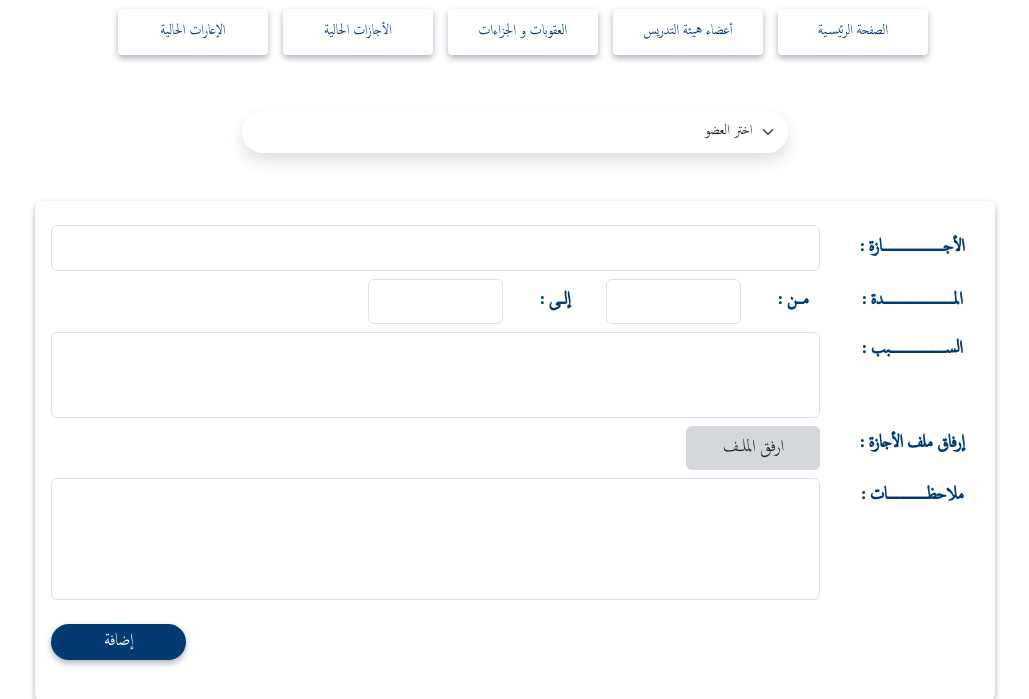
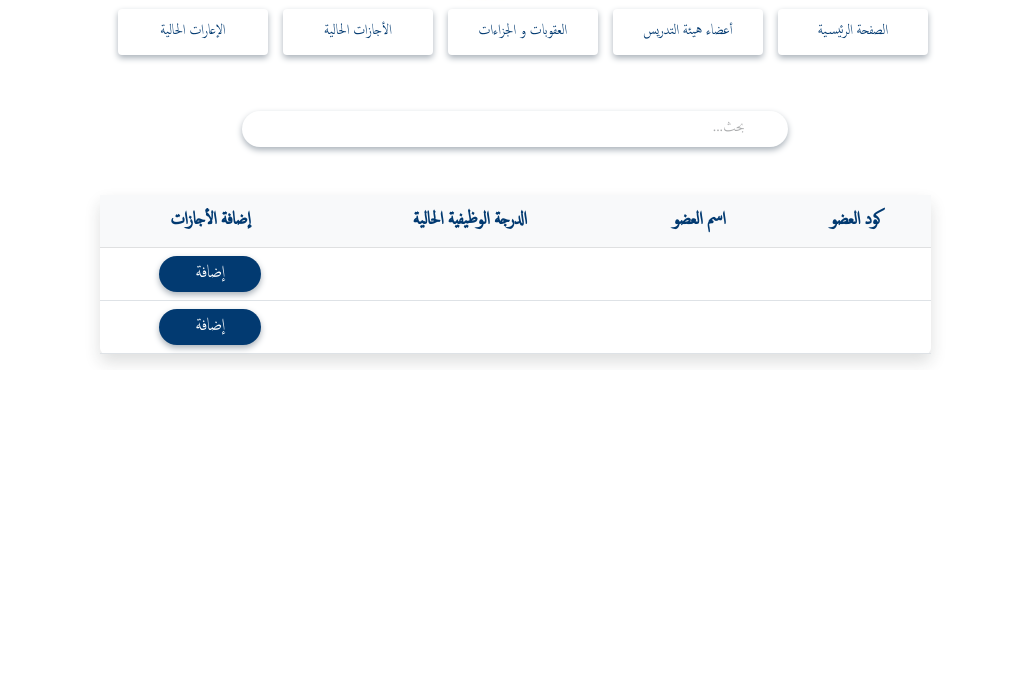
Before and after one commit to EngyEhab/graduationProject, a PHP site: page /system/addVacation.php in a window 1280 px wide. Shown: the part 2798-3497 px from the top of the page, without its empty margins (125-1154 px from the left). After the commit the page ends 3163 px from the top, so only its background shows below. Run offline with PHP 8.4, Linux system fonts and the light colour scheme; a user stored in the database is signed in; data comes from the database, SQL or seed files in the repository; some libraries are stand-ins or nearby versions.

Commit message:
add Vacation page

```diff
--- a/css/style.css
+++ b/css/style.css
@@ -167,7 +167,7 @@
 /*start background of body */
 
 /* start addMemberButton and Search in members Page */
-.addMemberBtn , .addPenaltyBtn , .addSecondmentBtn ,.addVacationBtn , .updateJobGradeBtn , .CompleteDataBtn , .tableUpdateJobGradeBtn , .tableCompleteDataBtn , .updateMemberDataBtn , .tableDisplayBtn ,.tableAddPenaltyBtn , .tableAddSecondmentBtn
+.addMemberBtn , .addPenaltyBtn , .addSecondmentBtn ,.addVacationBtn , .updateJobGradeBtn , .CompleteDataBtn , .tableUpdateJobGradeBtn , .tableCompleteDataBtn , .updateMemberDataBtn , .tableDisplayBtn ,.tableAddPenaltyBtn , .tableAddSecondmentBtn , .tableAddVacationBtn
 {
     background-color:var(--main-text,#023A71);
     color:#fff;
--- a/js/main.js
+++ b/js/main.js
@@ -199,3 +199,21 @@
 })
 
 // end addSecondment page
+
+// start addVacation page
+
+$('.tableAddVacationBtn').click(function(){
+    $('#addVacationForm').removeClass('d-none');
+    $('.fixedFooter').removeClass('position-fixed');
+})
+
+
+$('.tableAddVacationBtn').click(function(){
+    var doctorCode = $(this).attr('doctorCode');
+    var doctorName = $(this).attr('doctorName');
+    $('#doctorCodeInput').val(doctorCode);
+    $('#doctorNameInput').val(doctorName);
+
+})
+
+// end addVacation page
--- a/system/addVacation.php
+++ b/system/addVacation.php
@@ -25,19 +25,71 @@
         <i class="fa-solid fa-circle-arrow-up fa-xl" style="color: #ffffff;"></i>
     </button>
     <!-- end button to up -->
-    <form action="" method="">
+
+
     <div class="container my-5">
         <div class="row justify-content-center">
             <div class="col-md-6">
-                    <select name="memberSelected" required class="form-select fs-5 border-0 shadow rounded-pill" id="memberSelection">
-                        <option selected value="">اختر العضو</option>
-                        <option value="mohamed">محمد عبد السلام</option>
-                    </select>
+                <div class="search">
+                    <form action="" method="" id="searchForm">
+                        <input type="text" class="searchField form-control w-100 rounded-pill border-0 px-4" name="search" placeholder="بحث...">
+                    </form>
                 </div>
             </div>
         </div>
+    </div>
+
+    <div class="container">
+        <div class="row justify-content-center">
+            <div class="col-md-9">
+                <table class="table text-center fs-4 bg-white shadow rounded-2">
+                    <thead class="mainText table-light">
+                        <tr>
+                            <th>كود العضو</th>
+                            <th>اسم العضو</th>
+                            <th>الدرجة الوظيفية الحالية</th>
+                            <th>إضافة الأجازات</th>
+                        </tr>
+                    </thead>
+                    <tbody>
+                        <tr>
+                            <td></td>
+                            <td></td>
+                            <td></td>
+                            <td><button doctorCode="" doctorName="" class="border-0 rounded-pill w-50 fs-4 tableAddVacationBtn">إضافة  </button></td>
+                        </tr>
+                        <tr>
+                            <td></td>
+                            <td></td>
+                            <td></td>
+                            <td><button doctorCode="" doctorName="" class="border-0 rounded-pill w-50 fs-4 tableAddVacationBtn">إضافة  </button></td>
+                        </tr>
+                    </tbody>
+                </table>
+            </div>
+        </div>
+    </div>
+
+
+    <form action="" method="" id="addVacationForm" class="d-none">
         <div class="w-75 mx-auto m-5">
             <div class="container dataContainer p-3">
+                <div class="row my-2 align-items-center">
+                    <div class="col-md-2 text-center">
+                        <label for="doctorCodeInput" class="mainText fw-bold fs-4">كــــــود العضـــــــو  :</label>
+                    </div>
+                    <div class="col-md-10">
+                        <input name="doctorCodeInput" id="doctorCodeInput" readonly class="form-control fs-4"></input>
+                    </div>
+                </div>
+                <div class="row my-2 align-items-center">
+                    <div class="col-md-2 text-center">
+                        <label for="doctorNameInput" class="mainText fw-bold fs-4">اســـــــم العضـــــــو  :</label>
+                    </div>
+                    <div class="col-md-10">
+                        <input name="doctorNameInput" id="doctorNameInput" readonly class="form-control fs-4"></input>
+                    </div>
+                </div>
                 <div class="row my-2 align-items-center">
                     <div class="col-md-2 text-center">
                         <label for="vacationDescription" class="mainText fw-bold fs-4"> الأجــــــــــــــــــــازة :</label>
@@ -106,9 +158,11 @@
     </form>
 
 
+    <div class="fixedFooter position-fixed bottom-0 start-0 end-0 z-3">
         <?php
             include('footer.php');
         ?>
+    </div>
 
     <script src="../js/all.min.js"></script>
     <script src="../js/bootstrap.bundle.min.js"></script>
```
Lines whose indentation alone changed are shown as unchanged.
